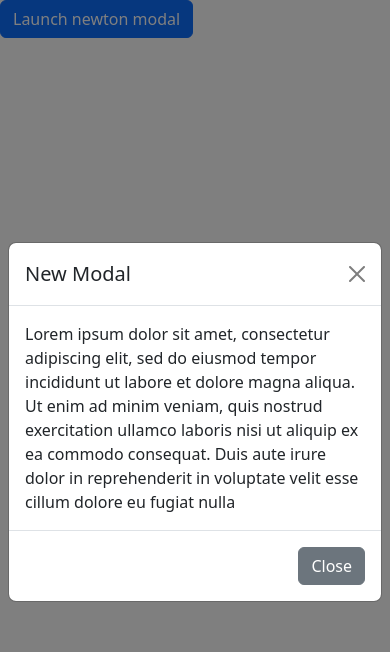
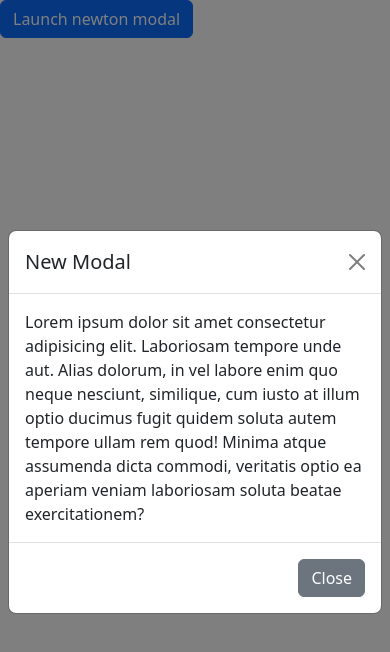
Before and after one commit to acciojob/bootstrap-modals-Prajwalwani05, a website: page main.html in a window 390 px wide. Both pictures are taken after a click on the button "Launch newton modal". Drawn offline with nearby package versions, Linux system fonts and the light colour scheme.

Commit message:
created a submission

```diff
--- a/main.html
+++ b/main.html
@@ -3,26 +3,30 @@
 <html>
 
 <head>
+	<link rel="stylesheet" href="styles.css">
 	<link href="https://cdn.jsdelivr.net/npm/bootstrap@5.3.0-alpha3/dist/css/bootstrap.min.css" rel="stylesheet" integrity="sha384-KK94CHFLLe+nY2dmCWGMq91rCGa5gtU4mk92HdvYe+M/SXH301p5ILy+dN9+nJOZ" crossorigin="anonymous">
-	<link rel="stylesheet" href="styles.css">
 </head>
 
 <body>
-	<!-- Button trigger modal -->
-<button type="button" class="btn btn-primary" id="open-modal" data-bs-toggle="modal" data-bs-target="#newton-modal">
+	<!-- the entire body must be written by student -->
+    <script type="text/javascript" src="./script.js">
+</script>
+	<script src="https://cdn.jsdelivr.net/npm/bootstrap@5.3.0-alpha3/dist/js/bootstrap.bundle.min.js" integrity="sha384-ENjdO4Dr2bkBIFxQpeoTz1HIcje39Wm4jDKdf19U8gI4ddQ3GYNS7NTKfAdVQSZe" crossorigin="anonymous"></script>
+<!-- Button trigger modal -->
+<button type="button" id="open-modal" class="btn btn-primary" data-bs-toggle="modal" data-bs-target="#newton-modal">
   Launch newton modal
 </button>
 
 <!-- Modal -->
-<div class="modal fade" id="newton-modal" tabindex="-1" aria-labelledby="exampleModalLabel" aria-hidden="true">
-  <div class="modal-dialog modal-dialog-centered">
-    <div class="modal modal-content" id="newton-modal">
+<div class="modal fade" id="newton-modal" data-bs-backdrop="static" data-bs-keyboard="false" tabindex="-1" aria-labelledby="staticBackdropLabel" aria-hidden="true">
+  <div class="modal-dialog modal-dialog-centered" id="accio-modal">
+    <div class="modal-content">
       <div class="modal-header">
-        <h1 class="modal-title fs-5" id="exampleModalLabel">New Modal</h1>
+        <h5 class="modal-title" id="staticBackdropLabel">New Modal</h5>
         <button type="button" class="btn-close" data-bs-dismiss="modal" aria-label="Close"></button>
       </div>
       <div class="modal-body">
-        Lorem ipsum dolor sit amet, consectetur adipiscing elit, sed do eiusmod tempor incididunt ut labore et dolore magna aliqua. Ut enim ad minim veniam, quis nostrud exercitation ullamco laboris nisi ut aliquip ex ea commodo consequat. Duis aute irure dolor in reprehenderit in voluptate velit esse cillum dolore eu fugiat nulla
+        Lorem ipsum dolor sit amet consectetur adipisicing elit. Laboriosam tempore unde aut. Alias dolorum, in vel labore enim quo neque nesciunt, similique, cum iusto at illum optio ducimus fugit quidem soluta autem tempore ullam rem quod! Minima atque assumenda dicta commodi, veritatis optio ea aperiam veniam laboriosam soluta beatae exercitationem?
       </div>
       <div class="modal-footer">
         <button type="button" class="btn btn-secondary" data-bs-dismiss="modal">Close</button>
@@ -30,10 +34,6 @@
     </div>
   </div>
 </div>
-	<script src="https://cdn.jsdelivr.net/npm/bootstrap@5.3.0-alpha3/dist/js/bootstrap.bundle.min.js" integrity="sha384-ENjdO4Dr2bkBIFxQpeoTz1HIcje39Wm4jDKdf19U8gI4ddQ3GYNS7NTKfAdVQSZe" crossorigin="anonymous"></script>
-    <script type="text/javascript" src="./script.js">
-</script>
-
 </body>
 
 </html>
```
